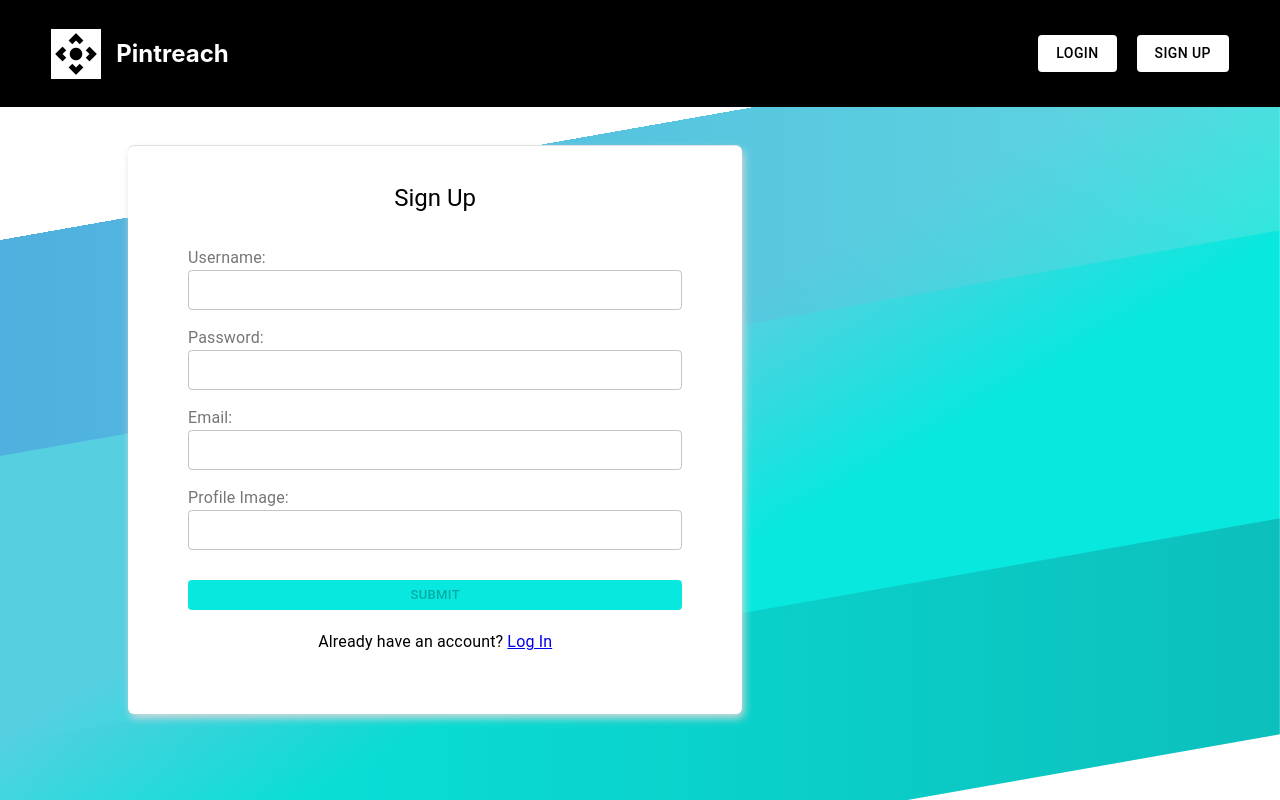
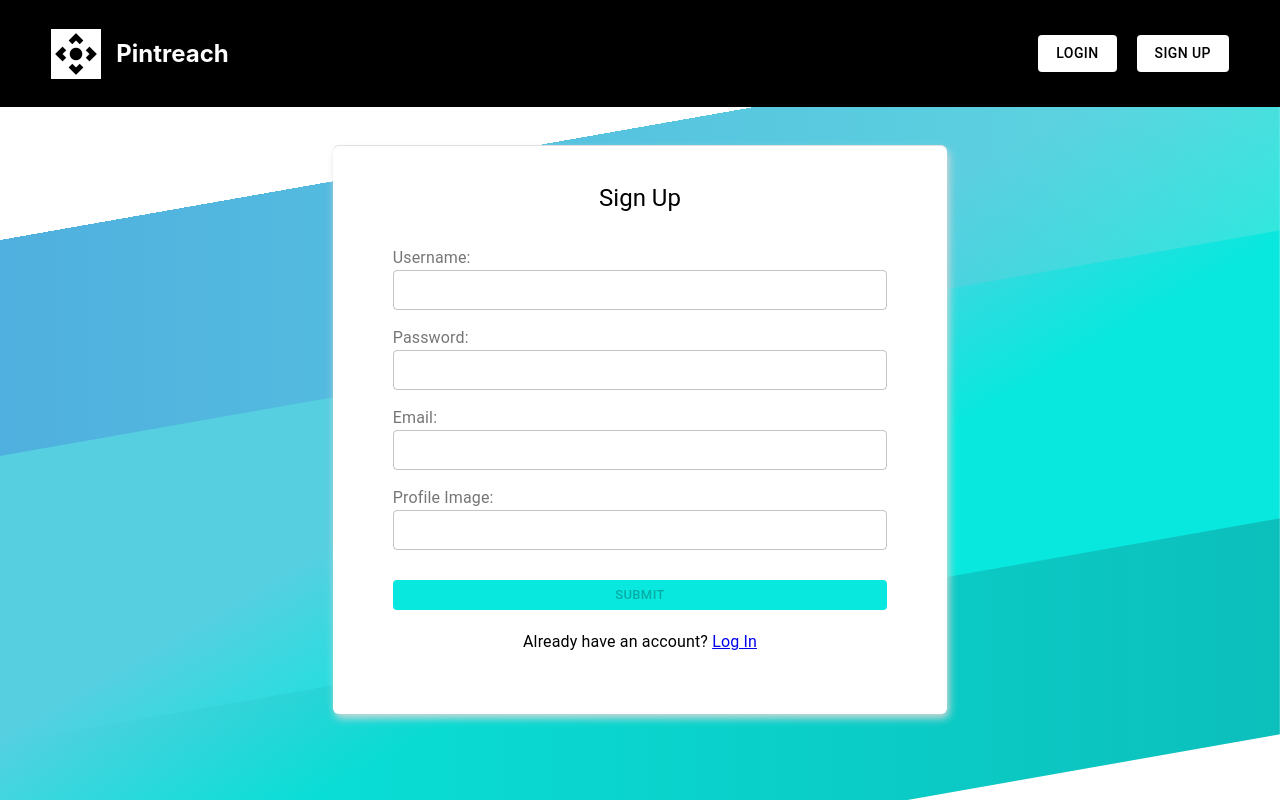
Before and after one commit to laurenthilen/pintreach-context, a React (Create React App) app in the folder client/: page /signup in a window 1280 px wide. Shown: the top 800 px of the page. Built offline with nearby package versions, Linux system fonts and the light colour scheme; no server answers.

Commit message:
centers login/register forms for desktop mode and routes to new login route after signing up

```diff
--- a/client/src/App.css
+++ b/client/src/App.css
@@ -99,6 +99,8 @@ nav {
 
 .form-container1 {
   width: 80%;
+  display: flex;
+  justify-content: center;
   margin-bottom: 20%;
 }
 
--- a/client/src/components/SignUp.js
+++ b/client/src/components/SignUp.js
@@ -47,7 +47,7 @@ function SignUp(props){
                     password: "",
                     imageurl: "",
                 })
-                history.push("/login")
+                history.push("/")
             })
             .catch(err => console.log(err.response));
     };
--- a/client/src/components/theme.js
+++ b/client/src/components/theme.js
@@ -12,7 +12,7 @@ export const useStyles = makeStyles((theme) => ({
       }
     },
     paper: {
-      position: "center",
+      position: "absolute",
       width: 300,
       paddingBottom: "50px",
       borderRadius: "6px",
```
Also changed, not shown: 1 other file (tests, documents, lock files or other folders).
